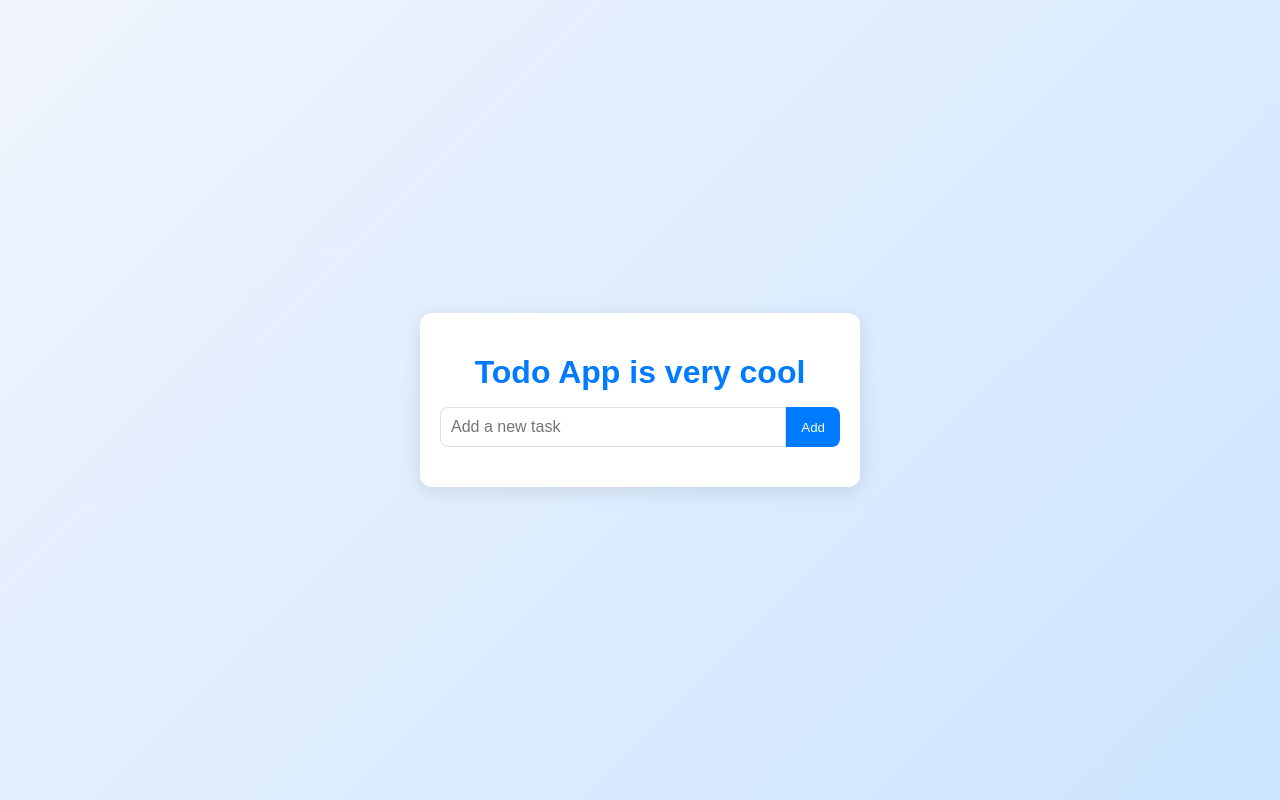
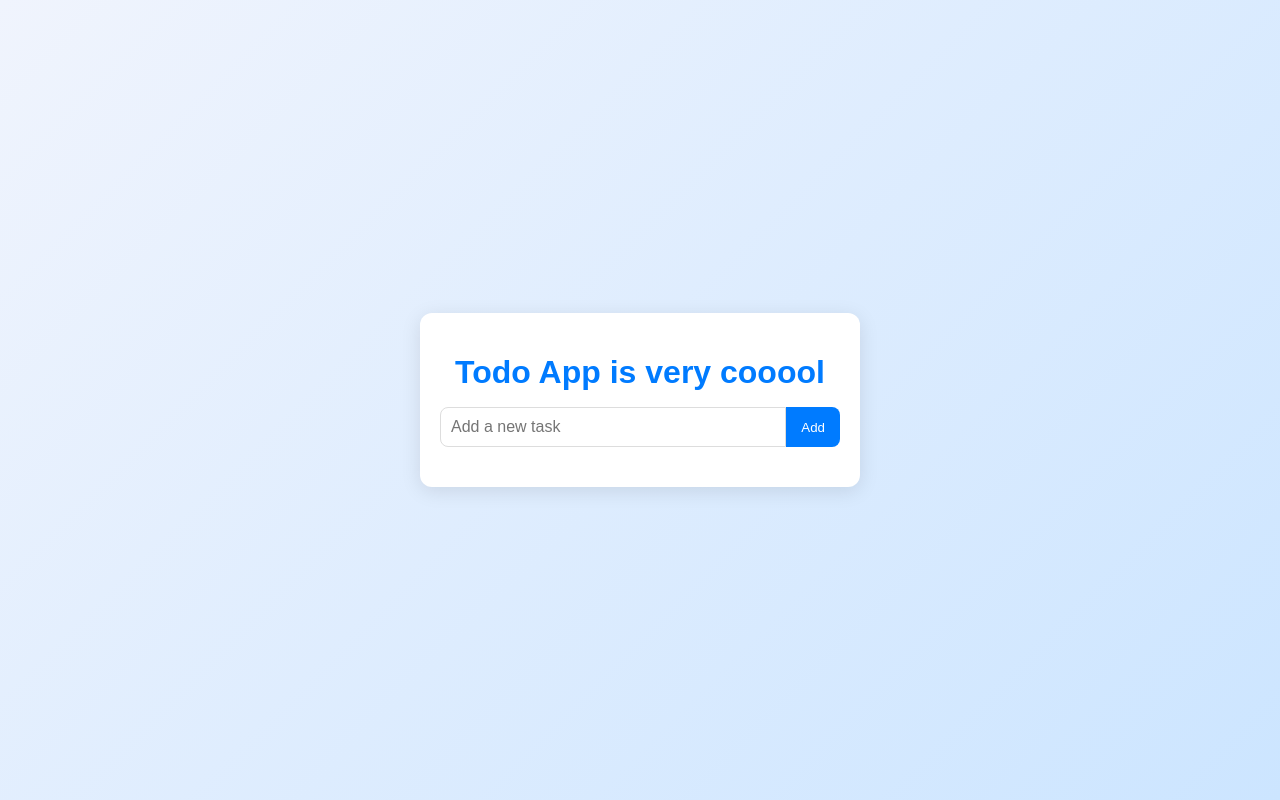
Before and after one commit to haesler-oscar-emf/module210-todo-has, a plain HTML site: page src/frontend/index.html in a window 1280 px wide. Drawn offline with nearby package versions, Linux system fonts and the light colour scheme; no server answers.

Commit message:
Update index.html

```diff
--- a/src/frontend/index.html
+++ b/src/frontend/index.html
@@ -10,7 +10,7 @@
 </head>
 <body>
   <div class="app-container">
-    <h1>Todo App is very cool</h1>
+    <h1>Todo App is very cooool</h1>
     <form id="todo-form">
       <input type="text" id="todo-input" placeholder="Add a new task" required>
       <button type="submit">Add</button>
```
